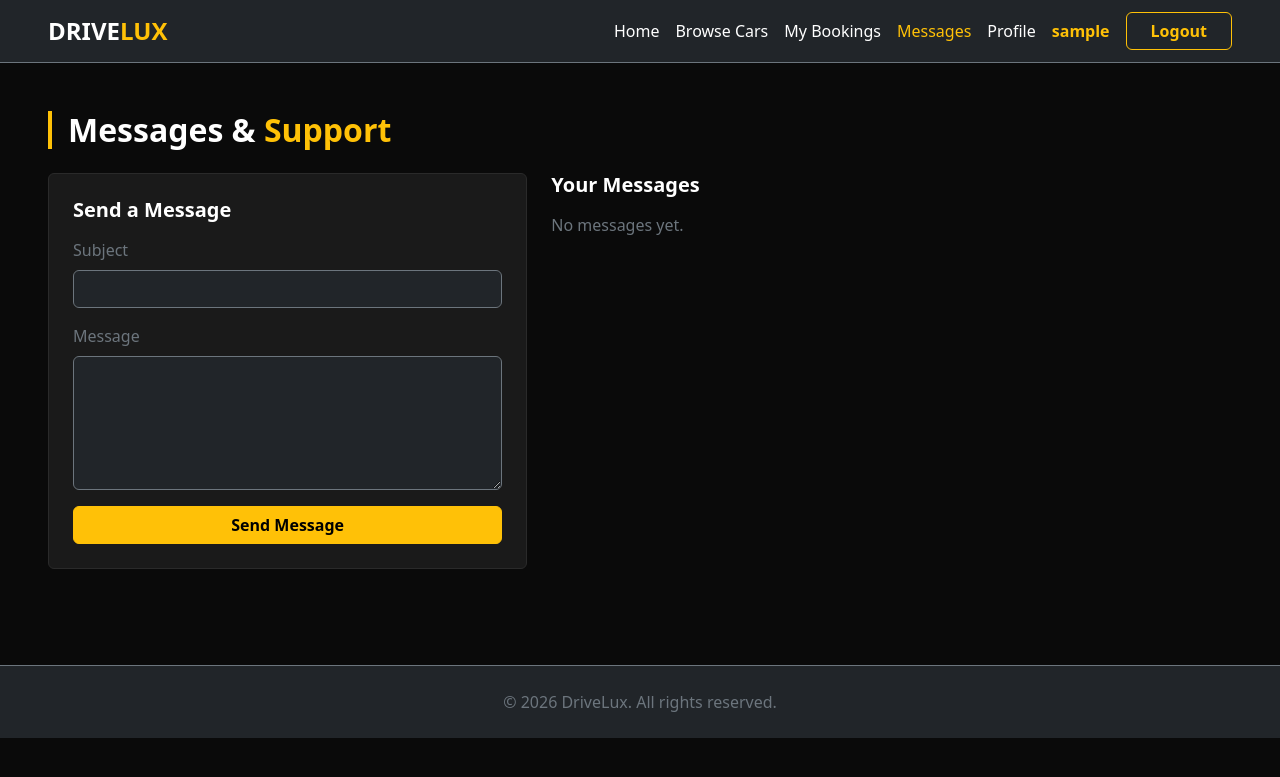
After one commit to Reymar15/CarPys, a Flask app: page /messages in a window 1280 px wide. The commit adds this page. Shown: the top 777 px of the page. Run offline with Flask 3, Linux system fonts and the light colour scheme; the visitor is signed in with stand-in values (Sample User, id 1).

Commit message:
update project files

```diff
--- a/app.py
+++ b/app.py
@@ -305,6 +305,8 @@ def cars():
 @app.route("/brand/<brand_name>")
 def brand(brand_name):
     selected = ALL_BRAND_CARS.get(brand_name, [])
+    for car in selected:
+        car.setdefault("available", True)
     return render_template("brand.html", brand_name=brand_name, cars=selected, user=session.get("user"))
 
 @app.route("/car/<car_id>")
@@ -317,6 +319,7 @@ def car_detail(car_id):
                 break
     if not car:
         return redirect(url_for("cars"))
+    car.setdefault("available", True)
     return render_template("car_detail.html", car=car, user=session.get("user"))
 
 @app.route("/book/<car_id>", methods=["GET", "POST"])
@@ -402,6 +405,51 @@ def confirm_pickup(booking_id):
         mail.send(msg)
     return redirect(url_for("my_bookings"))
 
+@app.route("/profile", methods=["GET", "POST"])
+def profile():
+    if not session.get("user"):
+        return redirect(url_for("login", next=url_for("profile")))
+    error = None
+    message = None
+    res = supabase_request("GET", "profiles", params={"username": f"eq.{session['user']}"})
+    user_data = res.json()[0] if res and res.status_code < 400 and res.json() else {}
+    if request.method == "POST":
+        new_username = request.form["username"].strip()
+        new_email = request.form["email"].strip()
+        new_password = request.form.get("password", "").strip()
+        update_payload = {"username": new_username, "email": new_email}
+        if new_password:
+            update_payload["password"] = hash_password(new_password)
+        upd = supabase_request("PATCH", "profiles", params={"username": f"eq.{session['user']}"}, json=update_payload)
+        if upd and upd.status_code < 400:
+            session["user"] = new_username
+            session["email"] = new_email
+            message = "Profile updated successfully."
+            user_data.update(update_payload)
+        else:
+            error = "Could not update profile."
+    return render_template("profile.html", user=session.get("user"), user_data=user_data, error=error, message=message)
+
+@app.route("/messages", methods=["GET", "POST"])
+def user_messages():
+    if not session.get("user"):
+        return redirect(url_for("login", next=url_for("user_messages")))
+    sent_message = None
+    if request.method == "POST":
+        subject = request.form["subject"].strip()
+        body = request.form["body"].strip()
+        supabase_request("POST", "messages", json={
+            "username": session["user"],
+            "user_email": session.get("email", ""),
+            "subject": subject,
+            "body": body,
+            "reply": None
+        })
+        sent_message = "Your message has been sent to the admin."
+    res = supabase_request("GET", "messages", params={"username": f"eq.{session['user']}", "order": "created_at.desc"})
+    msgs = res.json() if res and res.status_code < 400 else []
+    return render_template("messages.html", user=session.get("user"), msgs=msgs, sent_message=sent_message)
+
 @app.route("/logout")
 def logout():
     session.pop("user", None)
@@ -449,7 +497,9 @@ def admin_dashboard():
     total_cars = sum(len(v) for v in ALL_BRAND_CARS.values())
     total_users = len(httpx.get(db("profiles"), headers=headers(), params={"select": "id"}).json())
     total_bookings = len(httpx.get(db("bookings"), headers=headers(), params={"select": "id"}).json())
-    return render_template("admin/dashboard.html", total_cars=total_cars, total_users=total_users, total_bookings=total_bookings)
+    msgs_res = supabase_request("GET", "messages", params={"select": "id", "reply": "is.null"})
+    unread_messages = len(msgs_res.json()) if msgs_res and msgs_res.status_code < 400 else 0
+    return render_template("admin/dashboard.html", total_cars=total_cars, total_users=total_users, total_bookings=total_bookings, unread_messages=unread_messages)
 
 @app.route("/admin/cars")
 @admin_required
@@ -488,5 +538,29 @@ def admin_confirm_dropoff(booking_id):
     )
     return redirect(url_for("admin_bookings"))
 
+@app.route("/admin/cars/toggle-availability/<car_id>", methods=["POST"])
+@admin_required
+def admin_toggle_availability(car_id):
+    for brand in ALL_BRAND_CARS:
+        for car in ALL_BRAND_CARS[brand]:
+            if car["id"] == car_id:
+                car["available"] = not car.get("available", True)
+                break
+    return redirect(url_for("admin_cars"))
+
+@app.route("/admin/messages")
+@admin_required
+def admin_messages():
+    res = supabase_request("GET", "messages", params={"order": "created_at.desc"})
+    msgs = res.json() if res and res.status_code < 400 else []
+    return render_template("admin/messages.html", msgs=msgs)
+
+@app.route("/admin/messages/<int:msg_id>/reply", methods=["POST"])
+@admin_required
+def admin_reply_message(msg_id):
+    reply = request.form["reply"].strip()
+    supabase_request("PATCH", "messages", params={"id": f"eq.{msg_id}"}, json={"reply": reply})
+    return redirect(url_for("admin_messages"))
+
 if __name__ == "__main__":
     app.run(debug=True)
--- a/templates/admin/base.html
+++ b/templates/admin/base.html
@@ -26,6 +26,7 @@
     <a href="{{ url_for('admin_users') }}" class="{{ 'active' if request.endpoint == 'admin_users' }}">Users</a>
     <a href="{{ url_for('admin_create_account') }}" class="{{ 'active' if request.endpoint == 'admin_create_account' }}">Admin Account</a>
     <a href="{{ url_for('admin_bookings') }}" class="{{ 'active' if request.endpoint == 'admin_bookings' }}">Bookings</a>
+    <a href="{{ url_for('admin_messages') }}" class="{{ 'active' if request.endpoint == 'admin_messages' }}">Messages</a>
     <a href="{{ url_for('home') }}" style="margin-top:20px;">View Site</a>
     <a href="{{ url_for('admin_logout') }}" style="color:#dc3545;">Logout</a>
   </div>
--- a/templates/bookings.html
+++ b/templates/bookings.html
@@ -14,6 +14,8 @@
         <a class="nav-link text-white" href="{{ url_for('home') }}">Home</a>
         <a class="nav-link text-white" href="{{ url_for('cars') }}">Browse Cars</a>
         <a class="nav-link active text-warning" href="{{ url_for('my_bookings') }}">My Bookings</a>
+        <a class="nav-link text-white" href="{{ url_for('user_messages') }}">Messages</a>
+        <a class="nav-link text-white" href="{{ url_for('profile') }}">Profile</a>
         <span class="text-warning fw-bold">{{ user }}</span>
         <a class="btn btn-outline-warning fw-bold px-4" href="{{ url_for('logout') }}">Logout</a>
       </div>
--- a/templates/index.html
+++ b/templates/index.html
@@ -17,6 +17,8 @@
           <a class="nav-link text-white" href="{{ url_for('my_bookings') }}">My Bookings</a>
           {% if user %}
           <span class="text-warning fw-bold">{{ user }}</span>
+          <a class="nav-link text-white" href="{{ url_for('user_messages') }}">Messages</a>
+          <a class="nav-link text-white" href="{{ url_for('profile') }}">Profile</a>
           <a class="btn btn-outline-warning fw-bold px-4" href="{{ url_for('logout') }}">Logout</a>
           {% else %}
           <a class="nav-link text-white" href="{{ url_for('login') }}">Login</a>
--- /dev/null
+++ b/templates/messages.html
@@ -0,0 +1,83 @@
+<!DOCTYPE html>
+<html>
+<head>
+  <title>Messages – DriveLux</title>
+  <link href="https://cdn.jsdelivr.net/npm/bootstrap@5.3.0/dist/css/bootstrap.min.css" rel="stylesheet">
+  <link rel="stylesheet" href="{{ url_for('static', filename='style.css') }}">
+</head>
+<body>
+
+  <nav class="navbar navbar-expand-lg navbar-dark bg-dark sticky-top border-bottom border-secondary">
+    <div class="container-fluid px-5">
+      <a class="navbar-brand fw-bold fs-4" href="{{ url_for('home') }}">DRIVE<span class="text-warning">LUX</span></a>
+      <div class="d-flex ms-auto align-items-center gap-3">
+        <a class="nav-link text-white" href="{{ url_for('home') }}">Home</a>
+        <a class="nav-link text-white" href="{{ url_for('cars') }}">Browse Cars</a>
+        <a class="nav-link text-white" href="{{ url_for('my_bookings') }}">My Bookings</a>
+        <a class="nav-link active text-warning" href="{{ url_for('user_messages') }}">Messages</a>
+        <a class="nav-link text-white" href="{{ url_for('profile') }}">Profile</a>
+        <span class="text-warning fw-bold">{{ user }}</span>
+        <a class="btn btn-outline-warning fw-bold px-4" href="{{ url_for('logout') }}">Logout</a>
+      </div>
+    </div>
+  </nav>
+
+  <div class="container-fluid px-5 py-5">
+    <h2 class="fw-bold mb-4 border-start border-warning border-4 ps-3">Messages & <span class="text-warning">Support</span></h2>
+
+    {% if sent_message %}
+    <div class="alert alert-success py-2">{{ sent_message }}</div>
+    {% endif %}
+
+    <div class="row g-4">
+      <div class="col-md-5">
+        <div class="auth-box p-4 rounded">
+          <h5 class="fw-bold mb-3">Send a Message</h5>
+          <form method="POST">
+            <div class="mb-3">
+              <label class="form-label text-secondary">Subject</label>
+              <input type="text" name="subject" class="form-control bg-dark text-white border-secondary" required>
+            </div>
+            <div class="mb-3">
+              <label class="form-label text-secondary">Message</label>
+              <textarea name="body" rows="5" class="form-control bg-dark text-white border-secondary" required></textarea>
+            </div>
+            <button type="submit" class="btn btn-warning w-100 fw-bold">Send Message</button>
+          </form>
+        </div>
+      </div>
+
+      <div class="col-md-7">
+        <h5 class="fw-bold mb-3">Your Messages</h5>
+        {% if msgs %}
+          {% for m in msgs %}
+          <div class="auth-box p-3 rounded mb-3">
+            <div class="d-flex justify-content-between align-items-start mb-1">
+              <span class="fw-bold text-warning">{{ m.subject }}</span>
+              <small class="text-secondary">{{ m.created_at[:10] if m.created_at else '' }}</small>
+            </div>
+            <p class="text-white mb-2">{{ m.body }}</p>
+            {% if m.reply %}
+            <div class="border-start border-warning ps-3 mt-2">
+              <small class="text-secondary">Admin Reply:</small>
+              <p class="text-warning mb-0">{{ m.reply }}</p>
+            </div>
+            {% else %}
+            <small class="text-secondary fst-italic">Awaiting reply...</small>
+            {% endif %}
+          </div>
+          {% endfor %}
+        {% else %}
+        <p class="text-secondary">No messages yet.</p>
+        {% endif %}
+      </div>
+    </div>
+  </div>
+
+  <footer class="bg-dark text-secondary text-center py-4 border-top border-secondary mt-5">
+    <p class="mb-0">© 2026 DriveLux. All rights reserved.</p>
+  </footer>
+
+  <script src="https://cdn.jsdelivr.net/npm/bootstrap@5.3.0/dist/js/bootstrap.bundle.min.js"></script>
+</body>
+</html>
```
Also changed, not shown: templates/admin/cars.html (+13 -0 lines), templates/admin/dashboard.html (+11 -4 lines), templates/admin/messages.html (added, +47 -0 lines), templates/brand.html (+17 -4 lines), templates/car_detail.html (+11 -0 lines), templates/profile.html (added, +60 -0 lines).
